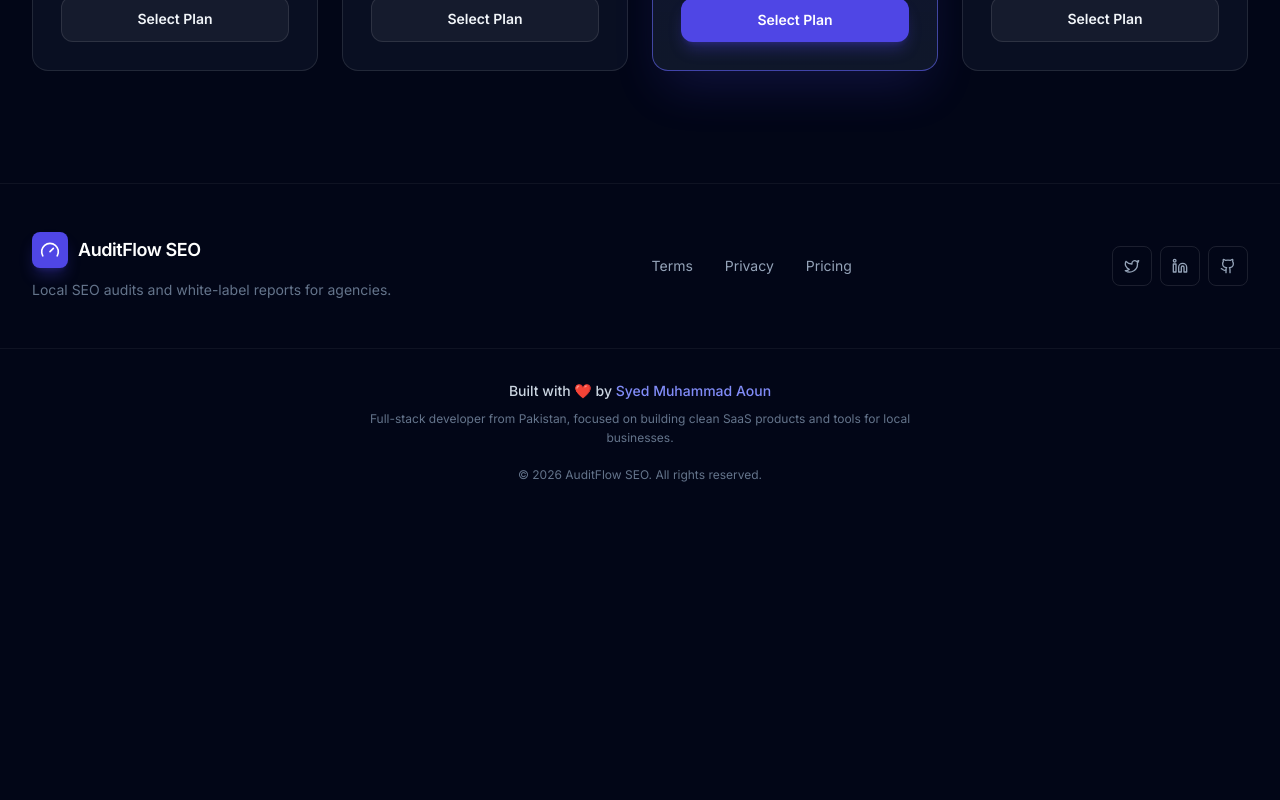
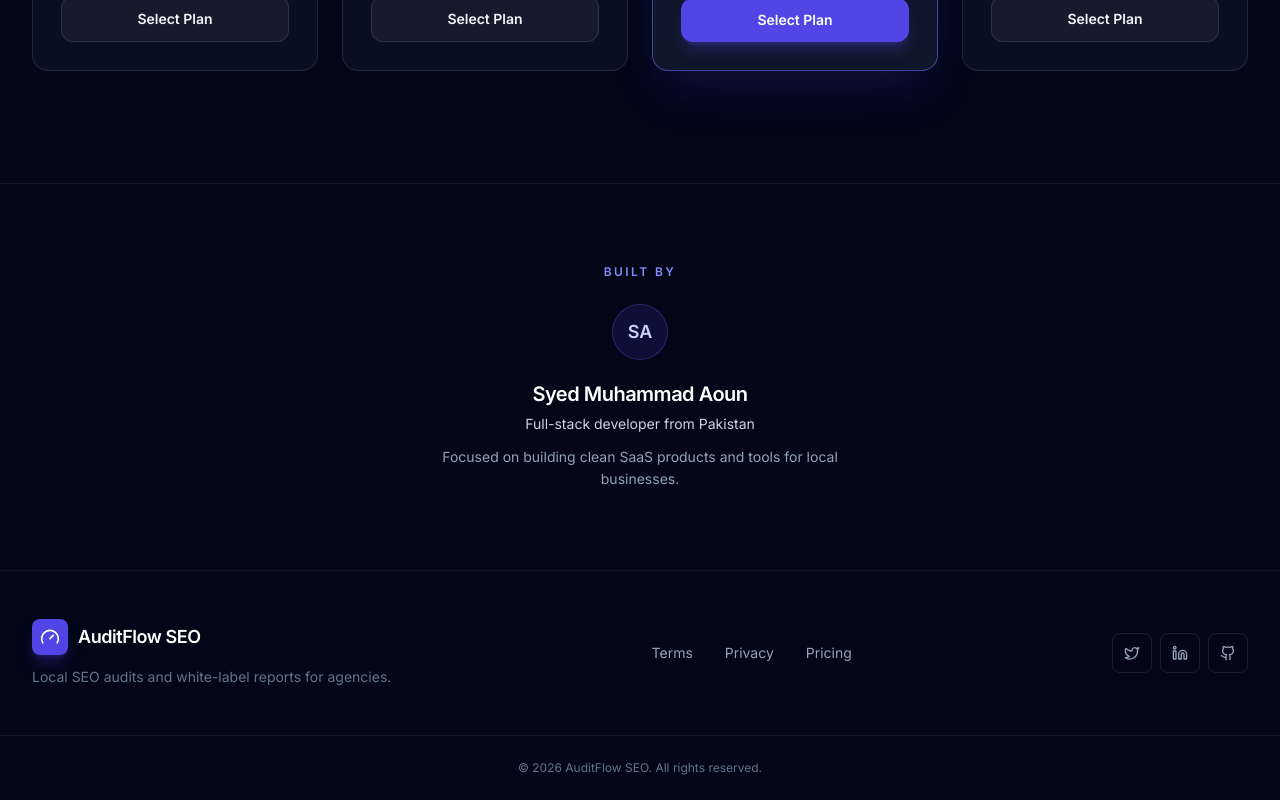
Before and after one commit to Ali7465365/AuditflowSeo, a React (Vite) app: page / in a window 1280 px wide. Shown: the part 2438-3238 px from the top of the page. Before the commit the page ends 2953 px from the top, so only its background shows below. Built offline with nearby package versions, Linux system fonts and the light colour scheme; no server answers.

Commit message:
update from bolt agent

```diff
--- /dev/null
+++ b/src/components/landing/DeveloperSection.tsx
@@ -0,0 +1,21 @@
+export function DeveloperSection() {
+  return (
+    <section aria-labelledby="built-by-title" className="border-t border-white/5 bg-slate-950 py-16 sm:py-20">
+      <div className="mx-auto max-w-7xl px-4 sm:px-6 lg:px-8">
+        <div className="mx-auto max-w-md text-center">
+          <p id="built-by-title" className="text-xs font-semibold uppercase tracking-[0.2em] text-indigo-400">
+            Built by
+          </p>
+          <div className="mx-auto mt-6 flex h-14 w-14 items-center justify-center rounded-full bg-indigo-600/15 ring-1 ring-inset ring-indigo-500/30">
+            <span className="text-lg font-semibold text-indigo-200">SA</span>
+          </div>
+          <h2 className="mt-5 text-xl font-semibold tracking-tight text-white">Syed Muhammad Aoun</h2>
+          <p className="mt-1.5 text-sm text-slate-300">Full-stack developer from Pakistan</p>
+          <p className="mt-3 text-sm leading-[1.6] text-slate-400">
+            Focused on building clean SaaS products and tools for local businesses.
+          </p>
+        </div>
+      </div>
+    </section>
+  );
+}
--- a/src/components/landing/LandingFooter.tsx
+++ b/src/components/landing/LandingFooter.tsx
@@ -42,17 +42,9 @@ export function LandingFooter() {
         </div>
       </div>
       <div className="border-t border-white/5">
-        <div className="mx-auto flex max-w-7xl flex-col items-center gap-2 px-4 py-8 text-center sm:px-6 lg:px-8">
-          <p className="text-sm font-medium text-slate-300">
-            Built with ❤️ by <span className="text-indigo-400">Syed Muhammad Aoun</span>
-          </p>
-          <p className="max-w-xl text-xs leading-[1.6] text-slate-500">
-            Full-stack developer from Pakistan, focused on building clean SaaS products and tools for local businesses.
-          </p>
-          <p className="pt-3 text-xs text-slate-500">
-            © {new Date().getFullYear()} AuditFlow SEO. All rights reserved.
-          </p>
-        </div>
+        <p className="mx-auto max-w-7xl px-4 py-6 text-center text-xs text-slate-500 sm:px-6 lg:px-8">
+          © {new Date().getFullYear()} AuditFlow SEO. All rights reserved.
+        </p>
       </div>
     </footer>
   );
--- a/src/pages/LandingPage.tsx
+++ b/src/pages/LandingPage.tsx
@@ -1,5 +1,6 @@
 import { LandingFooter } from '@/components/landing/LandingFooter';
 import { LandingHeader } from '@/components/landing/LandingHeader';
+import { DeveloperSection } from '@/components/landing/DeveloperSection';
 import { FeaturesSection } from '@/components/landing/FeaturesSection';
 import { HeroSection } from '@/components/landing/HeroSection';
 import { PricingSection } from '@/components/landing/PricingSection';
@@ -12,6 +13,7 @@ export function LandingPage() {
         <HeroSection />
         <FeaturesSection />
         <PricingSection />
+        <DeveloperSection />
       </main>
       <LandingFooter />
     </div>
```
